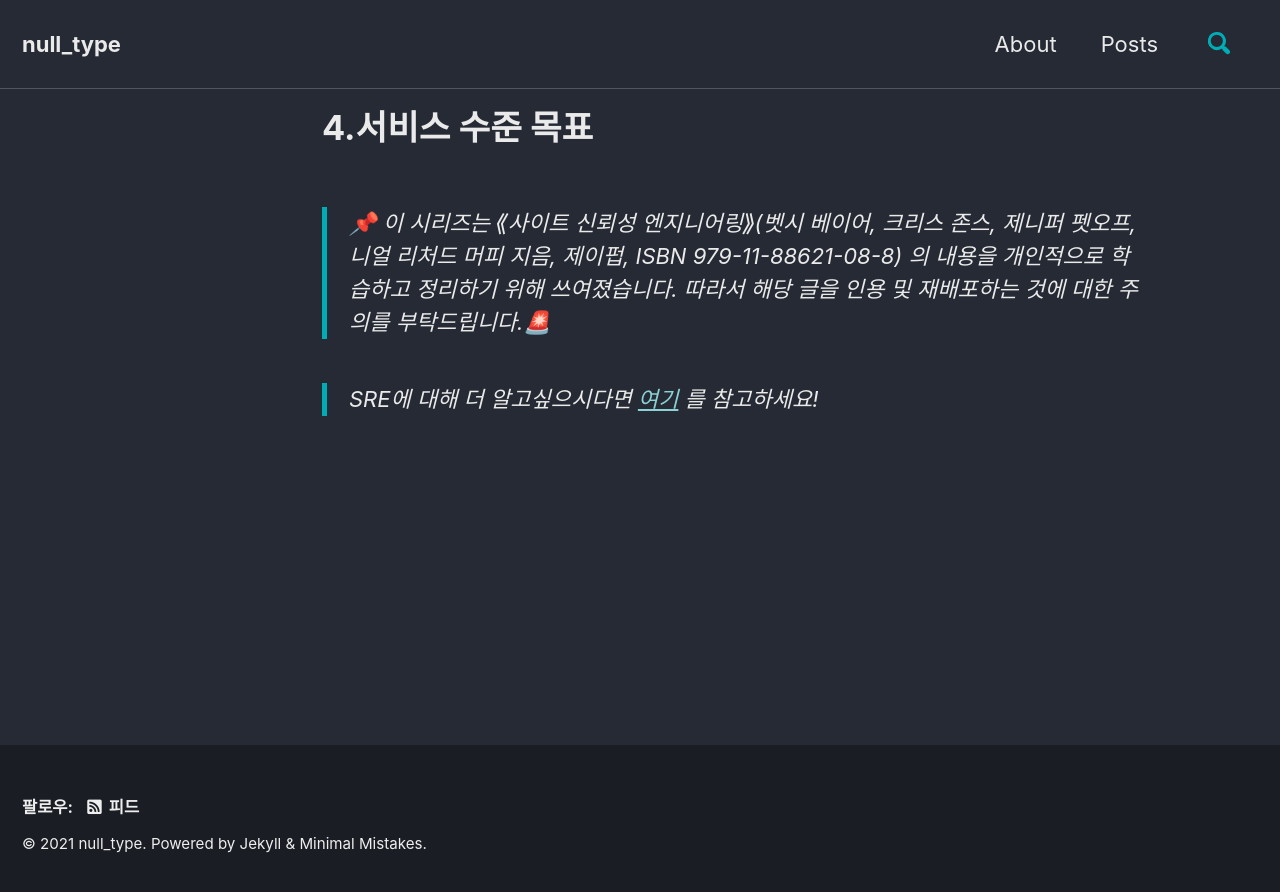
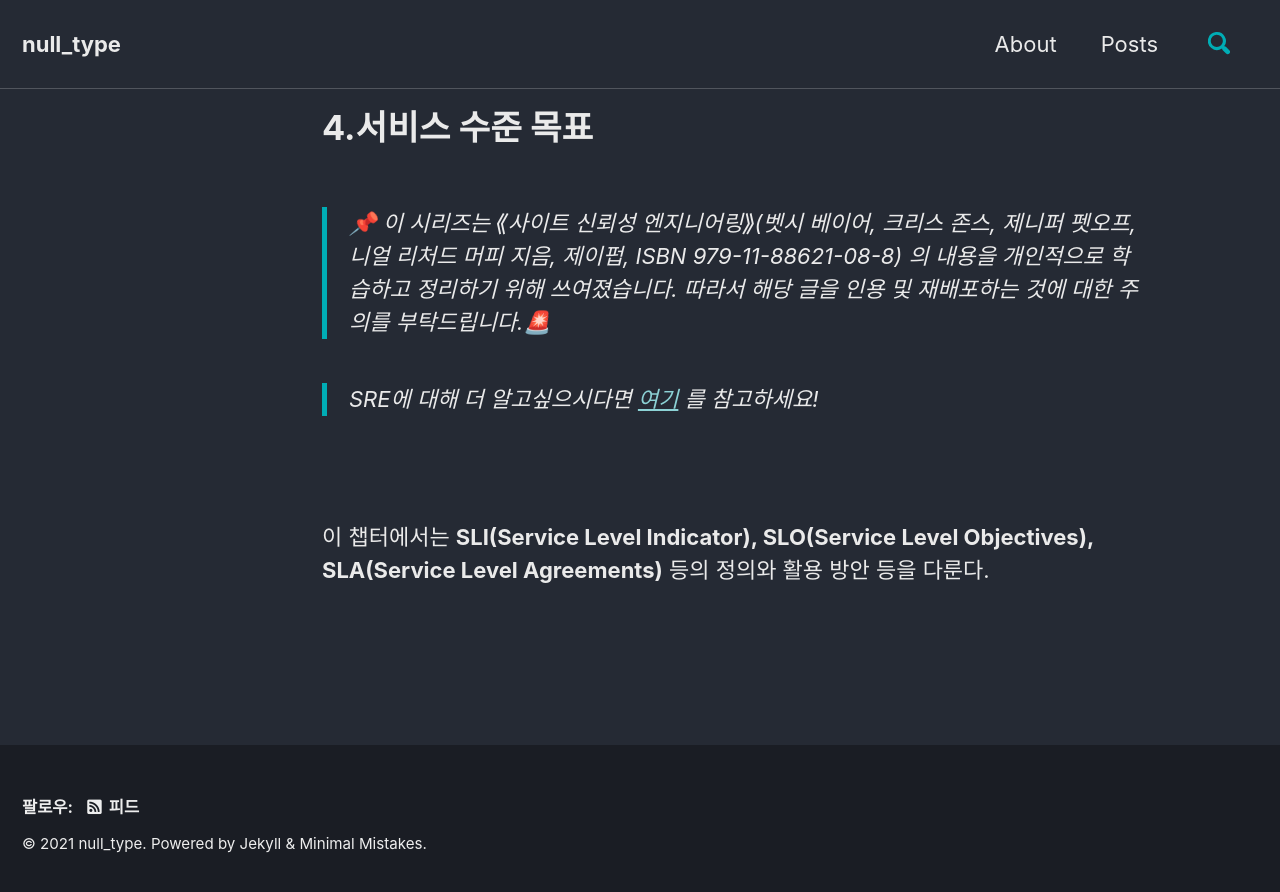
Before and after one commit to llunarian/llunarian.github.io, a Jekyll site: the page built from _posts/2021-01-25-SRE-4.서비스 수준 목표.md, in a window 1280 px wide. Shown: the top 892 px of the page. Built offline with Jekyll 4.4.1, drawn with Linux system fonts in a browser that asks for light colours; cached includes are drawn as plain includes; comment, search, counter and statistics services are not loaded.

Commit message:
Update 2021-01-25-SRE-4.서비스 수준 목표.md

```diff
--- a/_posts/2021-01-25-SRE-4.서비스 수준 목표.md
+++ b/_posts/2021-01-25-SRE-4.서비스 수준 목표.md
@@ -12,3 +12,5 @@ category: Site Reliability Engineering
 >SRE에 대해 더 알고싶으시다면 [여기](https://sre.google/) 를 참고하세요!
 
 <br/>
+
+이 챕터에서는 **SLI(Service Level Indicator), SLO(Service Level Objectives), SLA(Service Level Agreements)** 등의 정의와 활용 방안 등을 다룬다.
```
